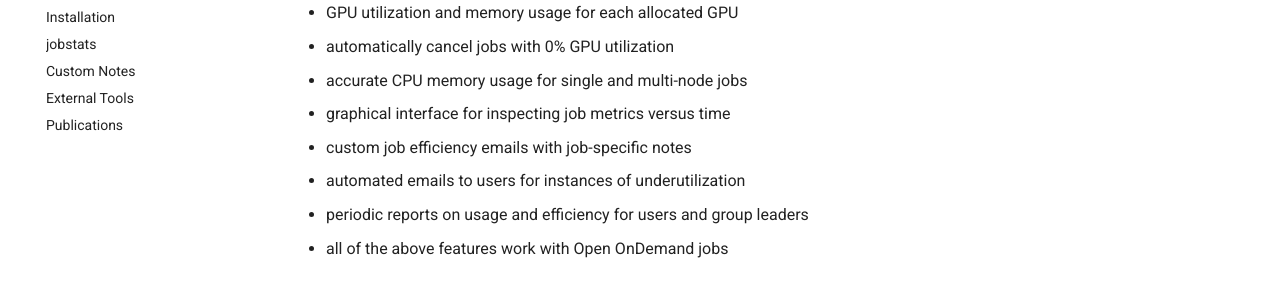
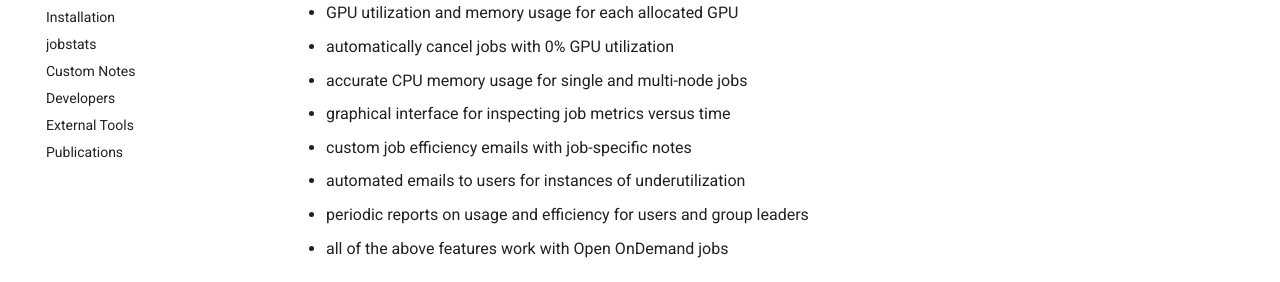
Before and after one commit to PrincetonUniversity/jobstats, an MkDocs documentation site: the page built from docs/index.md, in a window 1280 px wide. Shown: the part 363-645 px from the top of the page. Built offline with MkDocs 1.6.1 and Material for MkDocs 9.7.7, drawn with Linux system fonts in a browser that asks for light colours; comment, search, counter and statistics services are not loaded.

Commit message:
Update mkdocs.yml

```diff
--- a/mkdocs.yml
+++ b/mkdocs.yml
@@ -15,6 +15,7 @@ nav:
   - Installation: installation.md
   - jobstats: using_jobstats.md
   - Custom Notes: notes.md
+  - Developers: developers.md
   - External Tools: external_tools.md
   - Publications: publications.md
 theme:
```
